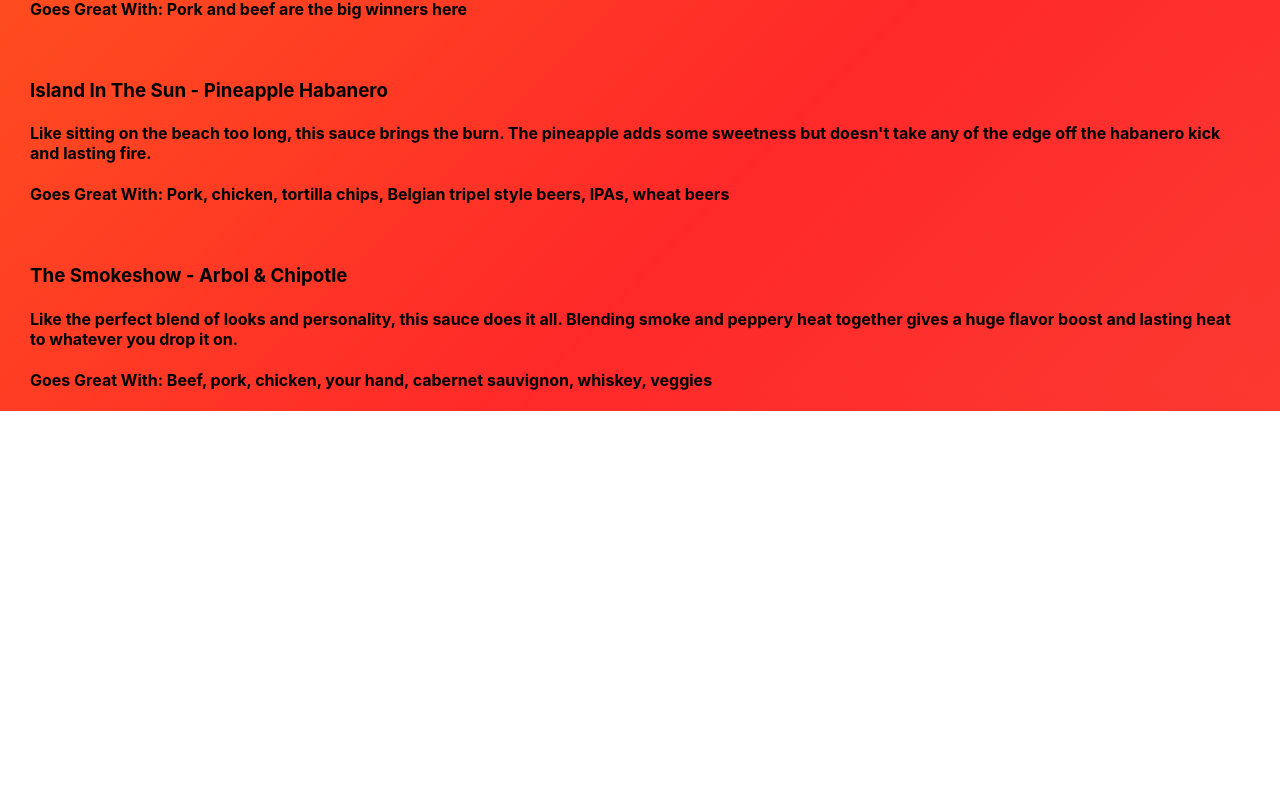
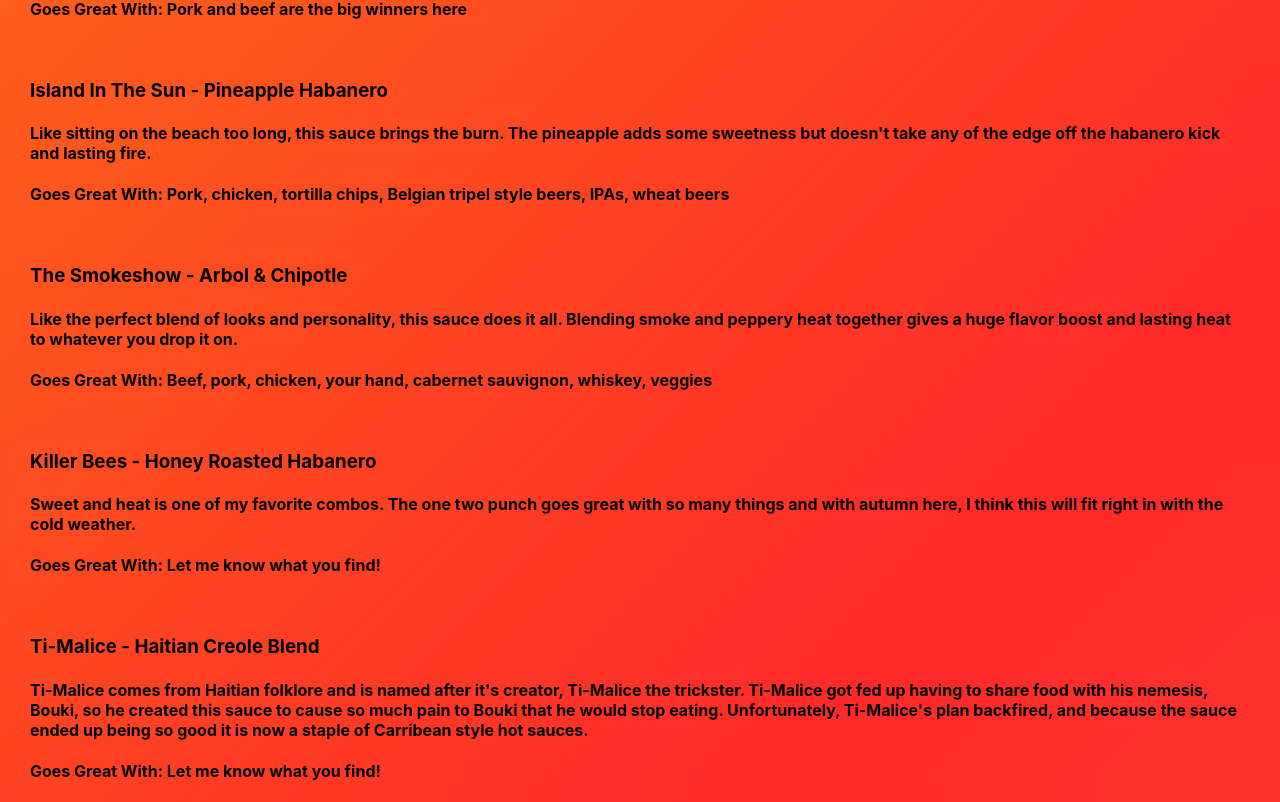
Before and after one commit to WyldWanderer/prometheus-hot-sauce, a React (Create React App) app: page / in a window 1280 px wide. Shown: the part 1241-2043 px from the top of the page. Before the commit the page ends 1652 px from the top, so only its background shows below. Built offline with nearby package versions, Linux system fonts and the light colour scheme.

Commit message:
Adding latest batch to sauce list on site

```diff
--- a/src/index.js
+++ b/src/index.js
@@ -3,7 +3,6 @@ import ReactDOM from 'react-dom';
 import './index.css';
 import App from './App';
 import reportWebVitals from './reportWebVitals';
-
 import {BrowserRouter as Router} from "react-router-dom"
 
 ReactDOM.render(
--- a/src/rawData/hotSaucesData.json
+++ b/src/rawData/hotSaucesData.json
@@ -40,6 +40,20 @@
             "description" : "Like the perfect blend of looks and personality, this sauce does it all. Blending smoke and peppery heat together gives a huge flavor boost and lasting heat to whatever you drop it on.",
             "bestOn" : "Beef, pork, chicken, your hand, cabernet sauvignon, whiskey, veggies",
             "image" : ""
+        },
+
+        "6" : {
+            "name" : "Killer Bees - Honey Roasted Habanero",
+            "description" : "Sweet and heat is one of my favorite combos. The one two punch goes great with so many things and with autumn here, I think this will fit right in with the cold weather.",
+            "bestOn" : "Let me know what you find!",
+            "image" : ""
+        },
+
+        "7": {
+            "name" : "Ti-Malice - Haitian Creole Blend",
+            "description" : "Ti-Malice comes from Haitian folklore and is named after it's creator, Ti-Malice the trickster. Ti-Malice got fed up having to share food with his nemesis, Bouki, so he created this sauce to cause so much pain to Bouki that he would stop eating. Unfortunately, Ti-Malice's plan backfired, and because the sauce ended up being so good it is now a staple of Carribean style hot sauces.",
+            "bestOn" : "Let me know what you find!",
+            "image" : ""
         }
     },
 
```
